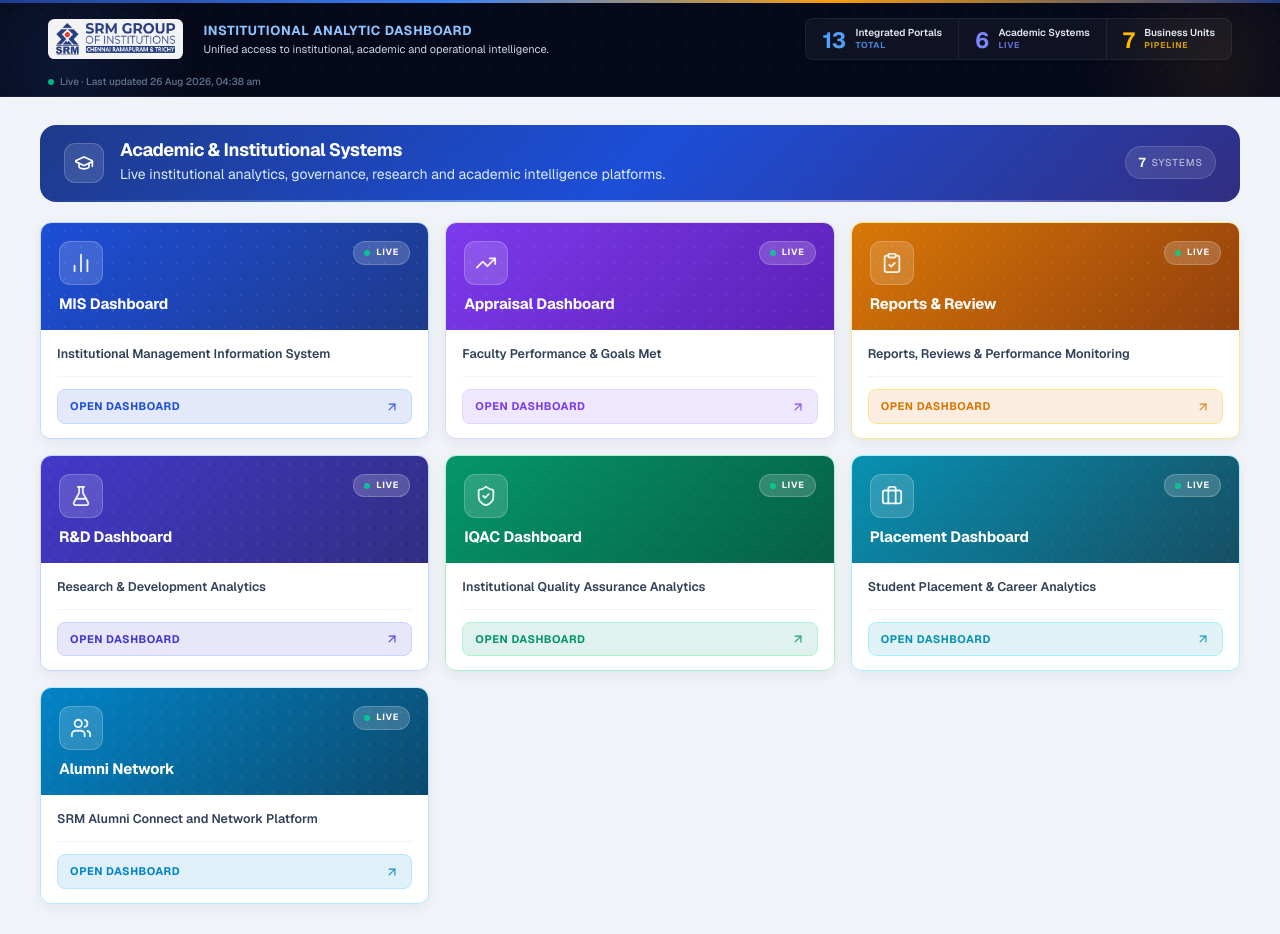
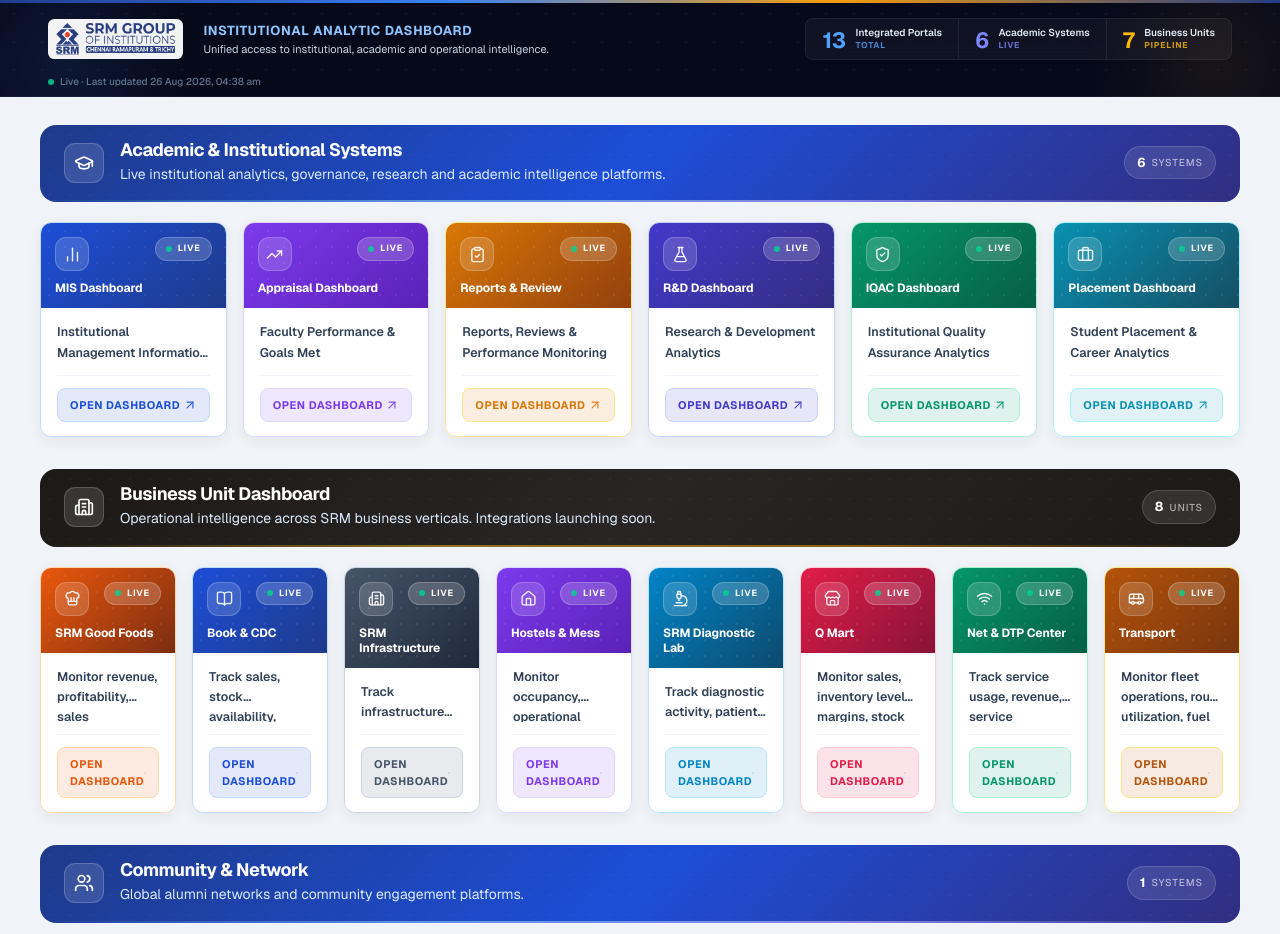
Before and after one commit to Vega-007/Chairman-dashboard, a Next.js app: page / in a window 1280 px wide. Shown: the top 934 px of the page. Built offline with nearby package versions, Linux system fonts and the light colour scheme.

Commit message:
feat: add community portal section and update grid layout for executive portal sections

```diff
--- a/src/app/page.tsx
+++ b/src/app/page.tsx
@@ -2,7 +2,8 @@
 
 import React, { useState } from 'react';
 import { Building2, GraduationCap, Wifi } from 'lucide-react';
-import { ACADEMIC_PORTALS, BUSINESS_UNIT_PORTALS } from '@/data/mock/portals.mock';
+import { Users } from 'lucide-react';
+import { ACADEMIC_PORTALS, BUSINESS_UNIT_PORTALS, COMMUNITY_PORTALS } from '@/data/mock/portals.mock';
 import { ExecutiveCategorySection } from '@/components/chairman/executive-category-section';
 import { ChairmanHeader } from '@/components/chairman/chairman-header';
 import { cn } from '@/lib/utils';
@@ -44,14 +45,14 @@
 
         <div className="space-y-8">
 
-          {/* Academic & Institutional Systems — 3 cols on desktop */}
+          {/* Academic & Institutional Systems */}
           <ExecutiveCategorySection
             title="Academic & Institutional Systems"
             subtitle="Live institutional analytics, governance, research and academic intelligence platforms."
             portals={ACADEMIC_PORTALS}
             icon={GraduationCap}
             onToast={showToast}
-            gridClass="grid-cols-1 sm:grid-cols-2 lg:grid-cols-3"
+            gridClass="grid-cols-2 sm:grid-cols-3 lg:grid-cols-4 xl:grid-cols-6"
             sectionTheme="academic"
           />
 
@@ -64,6 +65,17 @@
             onToast={showToast}
             gridClass="grid-cols-2 sm:grid-cols-3 lg:grid-cols-4 xl:grid-cols-8"
             sectionTheme="business"
+          />
+
+          {/* Community & Network Systems */}
+          <ExecutiveCategorySection
+            title="Community & Network"
+            subtitle="Global alumni networks and community engagement platforms."
+            portals={COMMUNITY_PORTALS}
+            icon={Users}
+            onToast={showToast}
+            gridClass="grid-cols-2 sm:grid-cols-3 lg:grid-cols-4 xl:grid-cols-6"
+            sectionTheme="academic"
           />
 
         </div>
--- a/src/components/chairman/executive-category-section.tsx
+++ b/src/components/chairman/executive-category-section.tsx
@@ -104,7 +104,7 @@
             key={portal.id}
             portal={portal}
             onToast={onToast}
-            compact={!isAcademic}
+            compact={true}
           />
         ))}
       </div>
--- a/src/data/mock/portals.mock.ts
+++ b/src/data/mock/portals.mock.ts
@@ -103,16 +103,6 @@
     url: 'https://placement-portal-sigma-seven.vercel.app/?role=CHAIRMAN',
     icon: Briefcase,
     accent: 'teal',
-  },
-  {
-    id: 'alumni-network',
-    name: 'Alumni Network',
-    description: 'SRM Alumni Connect and Network Platform',
-    category: 'ACADEMIC',
-    status: 'LIVE',
-    url: 'https://vishal-srm-connect-vishal-branch.vercel.app/?role=CHAIRMAN',
-    icon: Users,
-    accent: 'cyan',
   }
 ];
 
@@ -198,3 +188,16 @@
     accent: 'gold',
   }
 ];
+
+export const COMMUNITY_PORTALS: DashboardPortal[] = [
+  {
+    id: 'alumni-network',
+    name: 'Alumni Network',
+    description: 'SRM Alumni Connect and Network Platform',
+    category: 'ACADEMIC',
+    status: 'LIVE',
+    url: 'https://vishal-srm-connect-vishal-branch.vercel.app/?role=CHAIRMAN',
+    icon: Users,
+    accent: 'cyan',
+  }
+];
```
